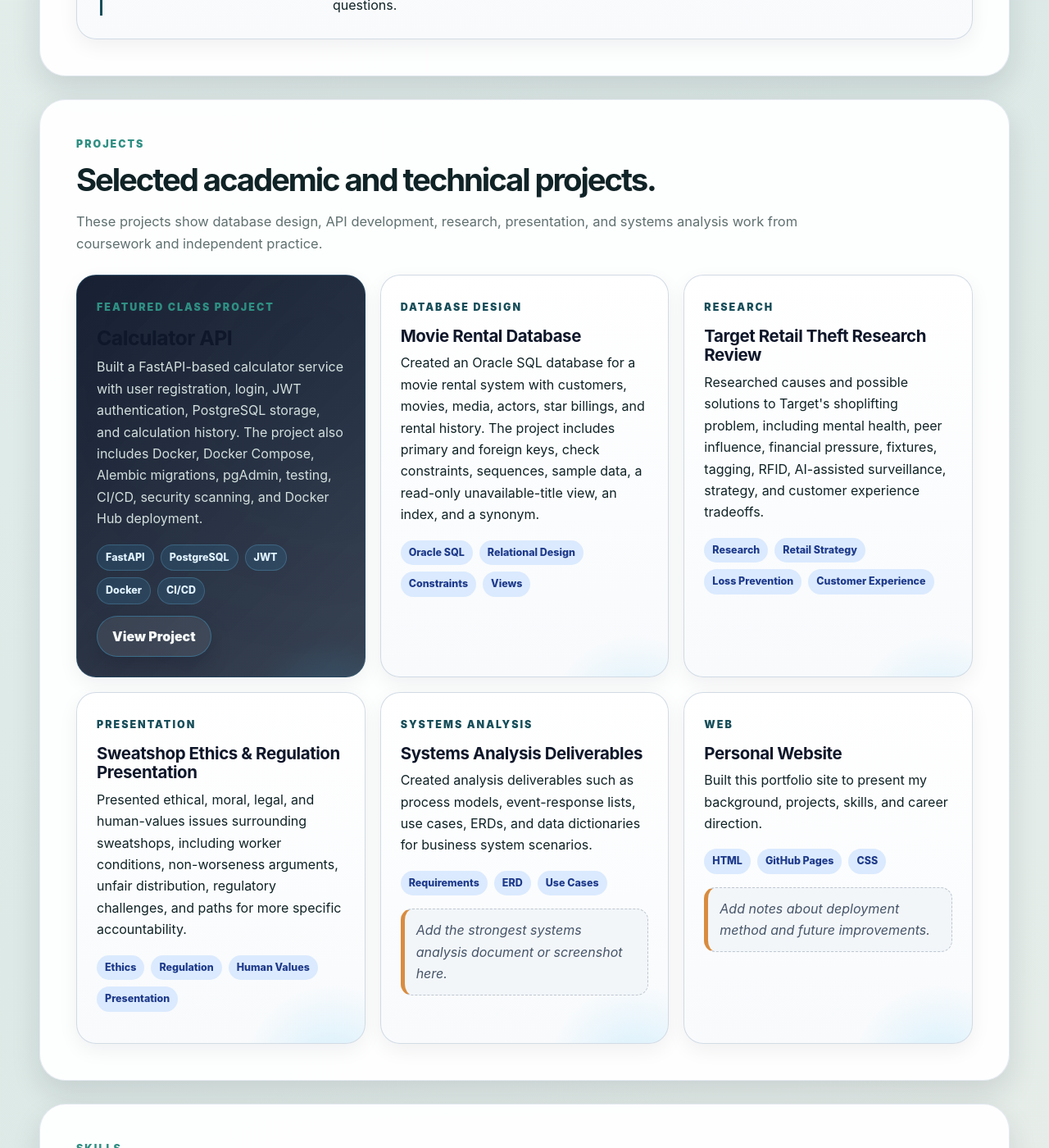
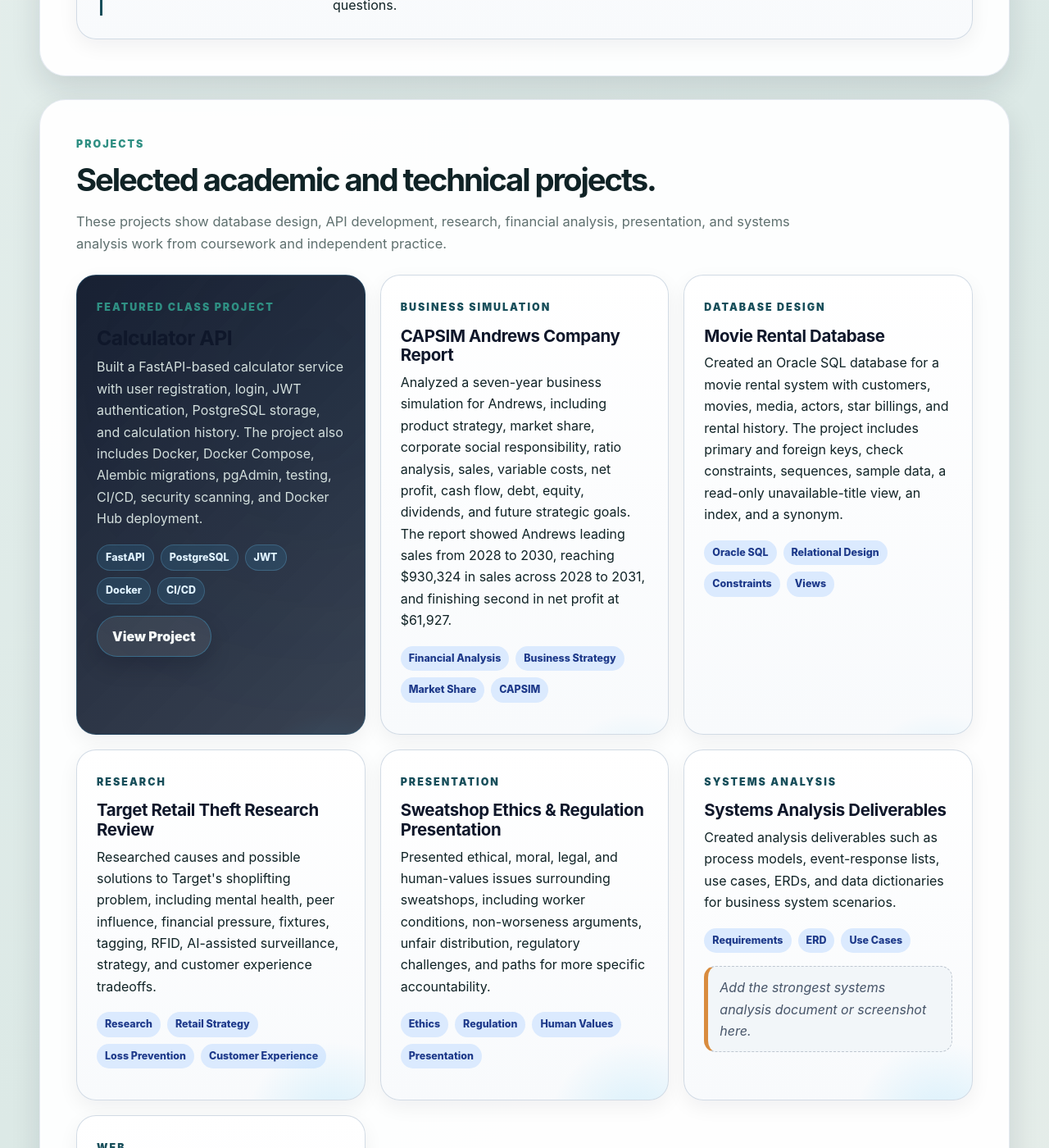
Before and after one commit to jon314159/JonathanCapalbo.me, a Jekyll site: the page index.html, which Jekyll copies as it is, in a window 1280 px wide and 1400 px high, scrolled down 2204 px. Shown: the whole window at 82% size. Built offline with Jekyll 4.4.1, drawn with Linux system fonts in a browser that asks for light colours; some of the changed text lies outside the part shown.

Commit message:
Add CAPSIM business analysis project

```diff
--- a/index.html
+++ b/index.html
@@ -5,7 +5,7 @@
     <meta name="viewport" content="width=device-width, initial-scale=1.0" />
     <title>Jonathan Capalbo | Business & Information Systems</title>
     <meta name="description" content="Personal website for Jonathan Capalbo, a business graduate and MS Business & Information Systems student focused on business analysis, project management, and technology-enabled process improvement." />
-    <link rel="stylesheet" href="assets/css/style.css?v=8" />
+    <link rel="stylesheet" href="assets/css/style.css?v=9" />
     <style>
       :root {
         --bg: #eef3f1;
@@ -255,9 +255,10 @@
       </section>
 
       <section id="projects">
-        <div class="section-heading"><p class="eyebrow">Projects</p><h2>Selected academic and technical projects.</h2><p>These projects show database design, API development, research, presentation, and systems analysis work from coursework and independent practice.</p></div>
+        <div class="section-heading"><p class="eyebrow">Projects</p><h2>Selected academic and technical projects.</h2><p>These projects show database design, API development, research, financial analysis, presentation, and systems analysis work from coursework and independent practice.</p></div>
         <div class="project-grid">
           <article class="project-card featured-card"><span class="card-kicker">Featured Class Project</span><h3>Calculator API</h3><p>Built a FastAPI-based calculator service with user registration, login, JWT authentication, PostgreSQL storage, and calculation history. The project also includes Docker, Docker Compose, Alembic migrations, pgAdmin, testing, CI/CD, security scanning, and Docker Hub deployment.</p><div class="tag-row"><span>FastAPI</span><span>PostgreSQL</span><span>JWT</span><span>Docker</span><span>CI/CD</span></div><p><a class="button" href="https://github.com/jon314159/FinalProject">View Project</a></p></article>
+          <article class="project-card"><span class="card-kicker">Business Simulation</span><h3>CAPSIM Andrews Company Report</h3><p>Analyzed a seven-year business simulation for Andrews, including product strategy, market share, corporate social responsibility, ratio analysis, sales, variable costs, net profit, cash flow, debt, equity, dividends, and future strategic goals. The report showed Andrews leading sales from 2028 to 2030, reaching $930,324 in sales across 2028 to 2031, and finishing second in net profit at $61,927.</p><div class="tag-row"><span>Financial Analysis</span><span>Business Strategy</span><span>Market Share</span><span>CAPSIM</span></div></article>
           <article class="project-card"><span class="card-kicker">Database Design</span><h3>Movie Rental Database</h3><p>Created an Oracle SQL database for a movie rental system with customers, movies, media, actors, star billings, and rental history. The project includes primary and foreign keys, check constraints, sequences, sample data, a read-only unavailable-title view, an index, and a synonym.</p><div class="tag-row"><span>Oracle SQL</span><span>Relational Design</span><span>Constraints</span><span>Views</span></div></article>
           <article class="project-card"><span class="card-kicker">Research</span><h3>Target Retail Theft Research Review</h3><p>Researched causes and possible solutions to Target's shoplifting problem, including mental health, peer influence, financial pressure, fixtures, tagging, RFID, AI-assisted surveillance, strategy, and customer experience tradeoffs.</p><div class="tag-row"><span>Research</span><span>Retail Strategy</span><span>Loss Prevention</span><span>Customer Experience</span></div></article>
           <article class="project-card"><span class="card-kicker">Presentation</span><h3>Sweatshop Ethics & Regulation Presentation</h3><p>Presented ethical, moral, legal, and human-values issues surrounding sweatshops, including worker conditions, non-worseness arguments, unfair distribution, regulatory challenges, and paths for more specific accountability.</p><div class="tag-row"><span>Ethics</span><span>Regulation</span><span>Human Values</span><span>Presentation</span></div></article>
@@ -269,7 +270,7 @@
       <section id="skills">
         <div class="section-heading"><p class="eyebrow">Skills</p><h2>Business and technical skills I am applying to analyst work.</h2></div>
         <div class="skill-board">
-          <div class="skill-column"><h3>Business</h3><ul class="check-list"><li>Business analysis</li><li>Requirements gathering</li><li>Process modeling</li><li>Customer needs assessment</li><li>Research and literature review</li><li>Project coordination</li></ul></div>
+          <div class="skill-column"><h3>Business</h3><ul class="check-list"><li>Business analysis</li><li>Requirements gathering</li><li>Process modeling</li><li>Customer needs assessment</li><li>Research and literature review</li><li>Financial and ratio analysis</li><li>Strategic decision-making</li><li>Project coordination</li></ul></div>
           <div class="skill-column"><h3>Technical</h3><ul class="check-list"><li>SQL</li><li>Oracle Database</li><li>Python</li><li>FastAPI</li><li>PostgreSQL</li><li>Tableau</li><li>Excel</li><li>HTML, CSS, and JavaScript</li></ul></div>
           <div class="skill-column"><h3>Tools & Methods</h3><ul class="check-list"><li>Oracle APEX</li><li>Git and GitHub</li><li>Docker and Docker Compose</li><li>Alembic migrations</li><li>CRM systems</li><li>Microsoft Office</li><li>SDLC, Agile, Waterfall, Scrum, and V-Model concepts</li></ul></div>
         </div>
```
